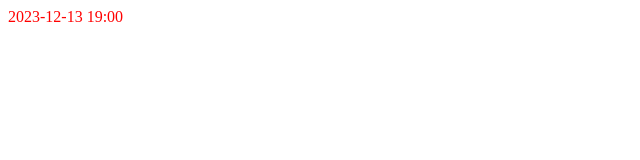
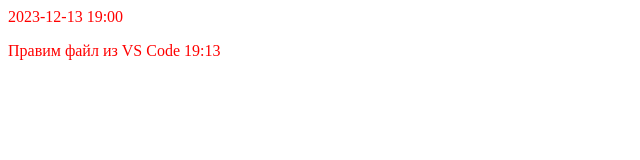
Before and after one commit to Xronotest/Test_2023-12-13, a plain HTML site: page index.html in a window 1280 px wide. Shown: the whole page, without its empty margins (0-640 px from the left). Drawn offline with Linux system fonts and the light colour scheme.

Commit message:
Update index.html
Редакция VS code

```diff
--- a/index.html
+++ b/index.html
@@ -6,5 +6,6 @@
   </head>
   <body>
     <p>2023-12-13 19:00</p>
+    <p>Правим файл из VS Code 19:13</p>
   </body>
 </html>
```
